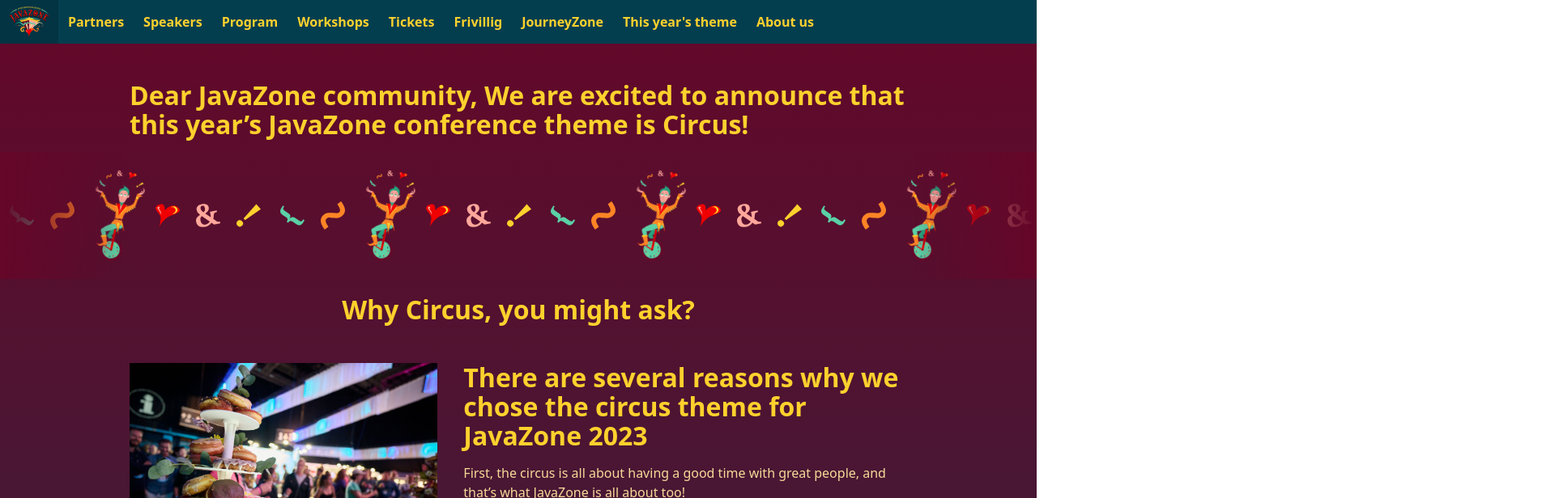
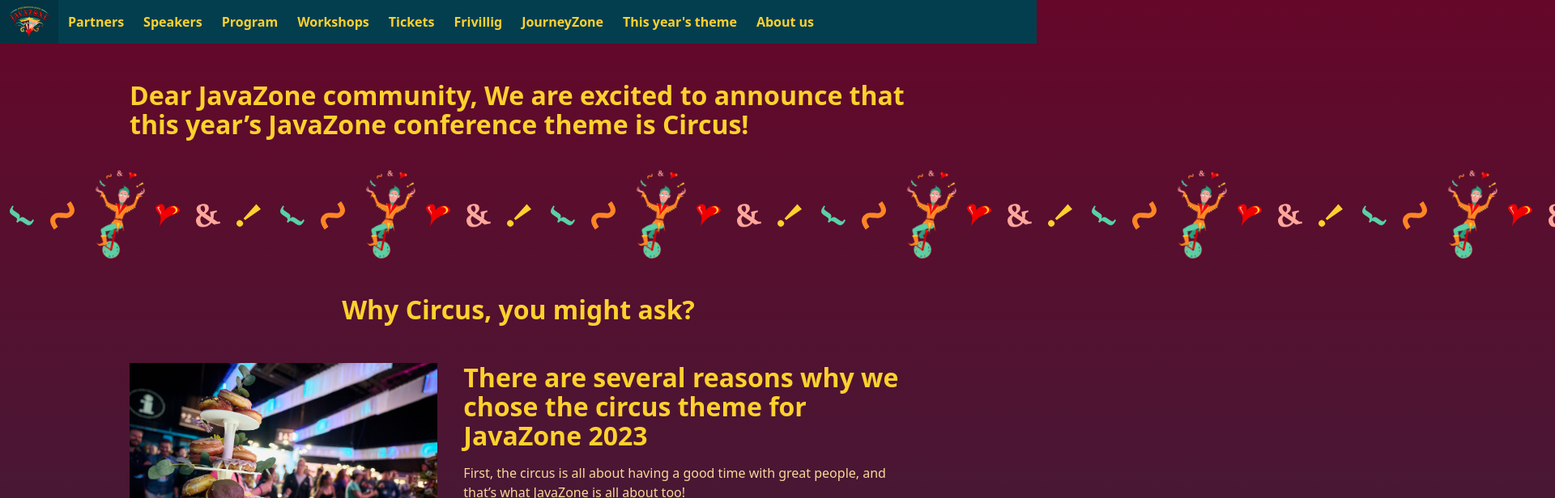
Before and after one commit to javaBin/2023.javazone.no, a Next.js app: page /theme in a window 1280 px wide. Shown: the top 616 px of the page at 81% size, 1920 px wide, since content can reach past the window. Built offline with nearby package versions, Linux system fonts and the light colour scheme.

Commit message:
Edited pagebanner for bigger screens

```diff
--- a/components/PageBanner.tsx
+++ b/components/PageBanner.tsx
@@ -4,7 +4,7 @@ export default function PageBanner() {
 
   return (
     <div className="banner">
-      {Array.from({ length: 6 }, (_, index) => (
+      {Array.from({ length: 40 }, (_, index) => (
         <div key={index} className={"inline-flex gap-5 m-3"}>
           <Image src={"/svg/JZ2023-Item-Bracket.svg"} alt={"bracket"} width={30} height={30}/>
           <Image src={"/svg/JZ2023-Item-Tilde.svg"} alt={"tilde"} width={30} height={30}/>
--- a/styles/globals.css
+++ b/styles/globals.css
@@ -35,7 +35,7 @@ strong {
 
 .banner {
   display: block;
-  width: 100vw;
+  width: 1000rem;
   margin-left: calc(-50vw + 50%);
   margin-right: calc(-50vw + 50%);
   overflow: hidden;
@@ -43,26 +43,6 @@ strong {
   white-space: nowrap;
   position: relative;
   margin-bottom: 20px;
-}
-
-.banner:before,
-.banner:after {
-  position: absolute;
-  top: 0;
-  width: 150px;
-  height: 100%;
-  content: "";
-  z-index: 2;
-}
-
-.banner:before {
-  left: 0;
-  background: linear-gradient(to left, rgba(255, 255, 255, 0), #650729);
-}
-
-.banner:after {
-  right: 0;
-  background: linear-gradient(to right, rgba(255, 255, 255, 0), #650729);
 }
 
 .wheely {
```
